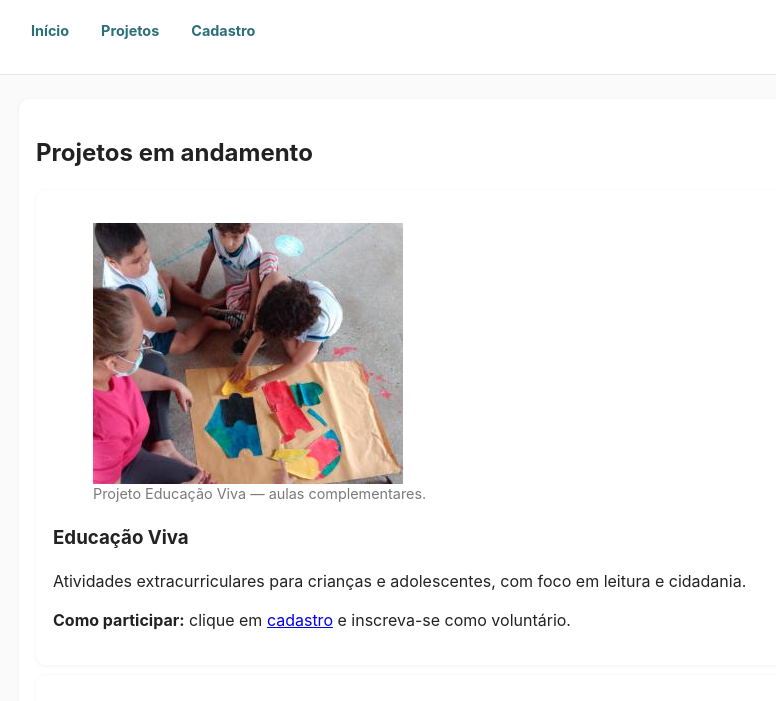
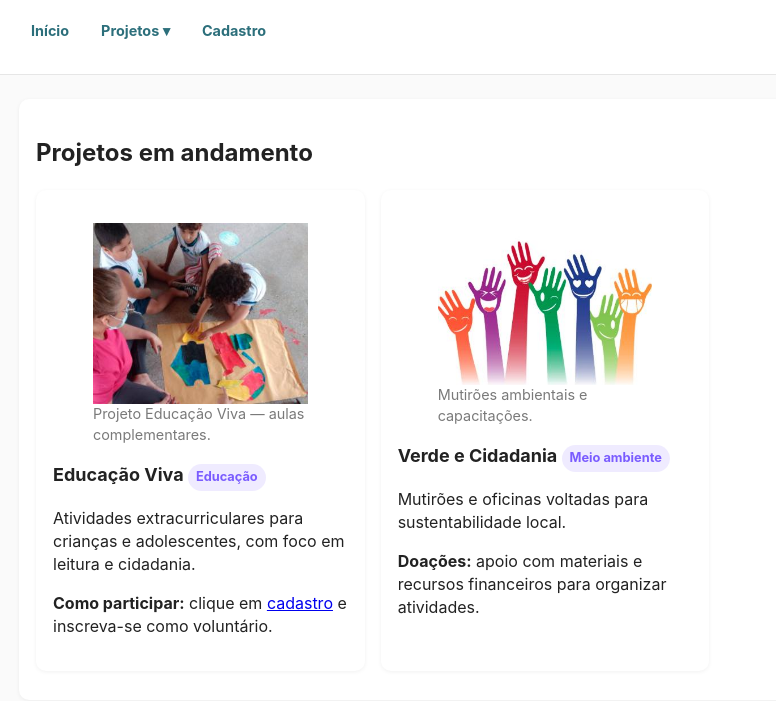
Before and after one commit to LorhanCardoso/ong-plataforma, a plain HTML site: page ong-plataforma/projetos.html in a window 1280 px wide. Shown: the part 99-800 px from the top of the page, without its empty margins (95-871 px from the left). Drawn offline with Linux system fonts and the light colour scheme.

Commit message:
Update projetos.html

```diff
--- a/ong-plataforma/projetos.html
+++ b/ong-plataforma/projetos.html
@@ -15,10 +15,19 @@
       <img src="assets/images/logo.png" alt="Logo da ONG Cidadania">
       <h1 style="margin:0">Projetos</h1>
     </div>
-    <nav aria-label="Menu principal">
+    <button class="nav-toggle" aria-controls="main-nav" aria-expanded="false" aria-label="Abrir menu">
+      <span class="hamburger" aria-hidden="true"></span>
+    </button>
+    <nav id="main-nav" aria-label="Menu principal">
       <ul>
         <li><a href="index.html">Início</a></li>
-        <li><a href="projetos.html">Projetos</a></li>
+        <li class="nav-item">
+          <a href="projetos.html" aria-haspopup="true">Projetos ▾</a>
+          <div class="dropdown" role="menu">
+            <a href="projetos.html">Projetos em andamento</a>
+            <a href="projetos.html#como-doar">Como doar</a>
+          </div>
+        </li>
         <li><a href="cadastro.html">Cadastro</a></li>
       </ul>
     </nav>
@@ -28,14 +37,17 @@
     <section class="card" aria-labelledby="projetos-title">
       <h2 id="projetos-title">Projetos em andamento</h2>
 
-      <article class="card" aria-labelledby="p1" style="margin-bottom:10px">
+      <div class="projects-grid grid" style="margin-bottom:12px">
+        <article class="card" aria-labelledby="p1">
           <figure>
             <img src="assets/images/projeto1.jpg" alt="Crianças em sala de aula" />
             <figcaption class="small">Projeto Educação Viva — aulas complementares.</figcaption>
           </figure>
-        <h3 id="p1">Educação Viva</h3>
+          <div class="mt-1">
+            <h3 id="p1" class="card-title">Educação Viva <span class="badge">Educação</span></h3>
             <p>Atividades extracurriculares para crianças e adolescentes, com foco em leitura e cidadania.</p>
             <p><strong>Como participar:</strong> clique em <a href="cadastro.html">cadastro</a> e inscreva-se como voluntário.</p>
+          </div>
         </article>
 
         <article class="card" aria-labelledby="p2">
@@ -43,10 +55,13 @@
             <img src="assets/images/voluntariado.jpg" alt="Grupo de voluntários plantando árvores" />
             <figcaption class="small">Mutirões ambientais e capacitações.</figcaption>
           </figure>
-        <h3 id="p2">Verde e Cidadania</h3>
+          <div class="mt-1">
+            <h3 id="p2" class="card-title">Verde e Cidadania <span class="badge">Meio ambiente</span></h3>
             <p>Mutirões e oficinas voltadas para sustentabilidade local.</p>
             <p><strong>Doações:</strong> apoio com materiais e recursos financeiros para organizar atividades.</p>
+          </div>
         </article>
+      </div>
     </section>
 
     <aside class="card" style="margin-top:12px" aria-labelledby="como-doar">
@@ -60,5 +75,6 @@
   </footer>
 
   <script src="assets/js/masks.js" defer></script>
+  <script src="assets/js/ui.js" defer></script>
 </body>
 </html>
```
Lines whose indentation alone changed are shown as unchanged.
